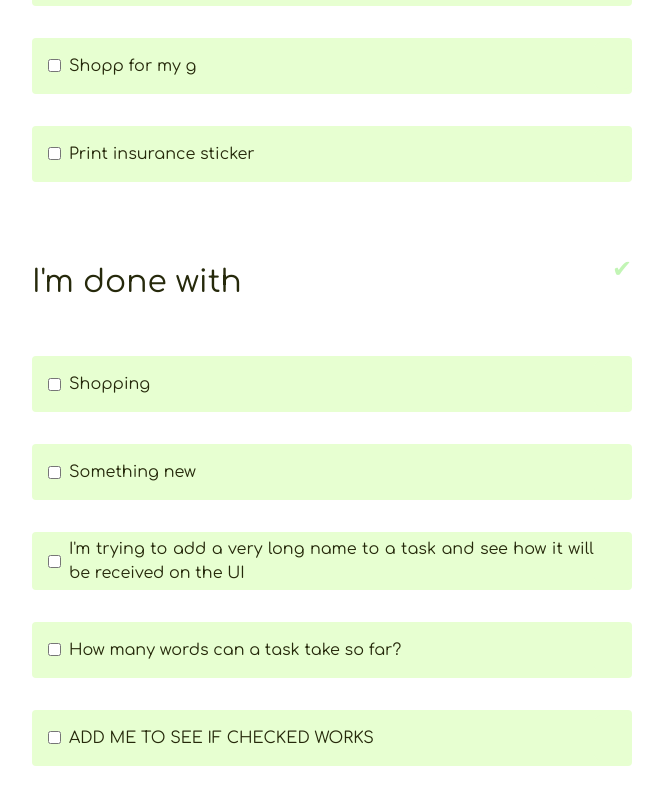
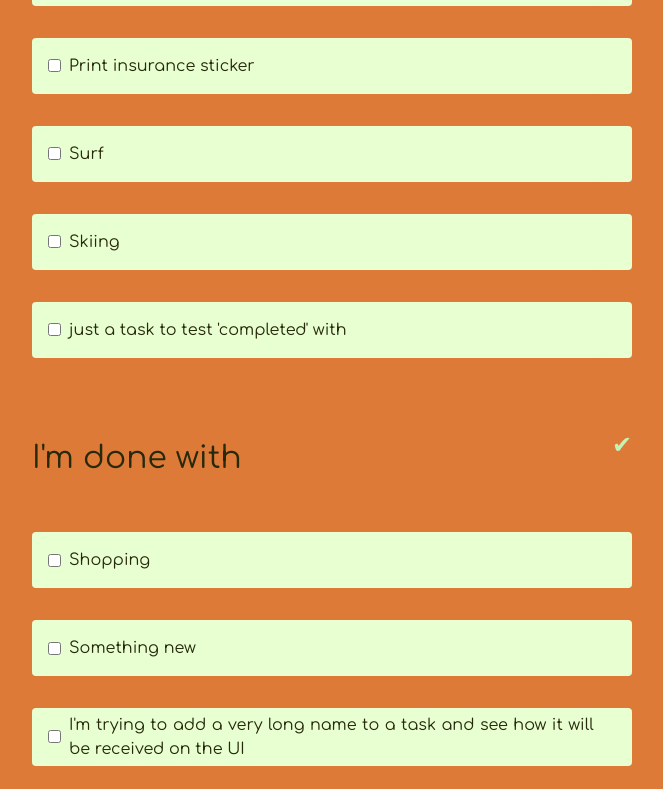
Before and after one commit to gatere-kinyanjui/ts-rct, a React (Vite) app: page / in a window 1280 px wide. Shown: the part 2011-2800 px from the top of the page, without its empty margins (308-971 px from the left). Built offline with nearby package versions, Linux system fonts and the light colour scheme; data requests are answered from the project's data file.

Commit message:
toggles edit modal

```diff
--- a/data/db.json
+++ b/data/db.json
@@ -140,7 +140,7 @@
       "id": "vInAjOo8rfhxb8_fgB1M2",
       "taskName": "Test",
       "deadline": 0,
-      "status": "incomplete"
+      "status": "complete"
     },
     {
       "id": "oq18tWd9nXEIcPeUg3b8p",
@@ -225,6 +225,24 @@
       "taskName": "Print insurance sticker",
       "deadline": 0,
       "status": "incomplete"
+    },
+    {
+      "id": "rh6sqP-YzqsNVUXODshEO",
+      "taskName": "Surf",
+      "deadline": 0,
+      "status": "incomplete"
+    },
+    {
+      "id": "RU2dBSEtmpREbDLuhS2Kt",
+      "taskName": "Skiing",
+      "deadline": 0,
+      "status": "incomplete"
+    },
+    {
+      "id": "E_gAbRNVS6Krx7MAmgKlf",
+      "taskName": "just a task to test 'completed' with",
+      "deadline": 0,
+      "status": "incomplete"
     }
   ],
   "users": [
--- a/package.json
+++ b/package.json
@@ -10,11 +10,13 @@
   },
   "dependencies": {
     "react": "^18.2.0",
-    "react-dom": "^18.2.0"
+    "react-dom": "^18.2.0",
+    "react-modal": "^3.16.1"
   },
   "devDependencies": {
     "@types/react": "^18.0.26",
     "@types/react-dom": "^18.0.9",
+    "@types/react-modal": "^3.13.1",
     "@vitejs/plugin-react": "^3.0.0",
     "typescript": "^4.9.3",
     "vite": "^4.0.0"
--- a/src/App.css
+++ b/src/App.css
@@ -21,6 +21,8 @@
   gap: 5rem;
   flex-direction: column;
   flex-wrap: wrap;
+  /* width: 100%;
+  max-width: 600px; */
 }
 
 .headerContainer {
@@ -43,7 +45,7 @@
   border-bottom: 1px solid rgb(166, 233, 31);
   width: 400px;
   background-color: inherit;
-  color: black;
+  /* color: rgb(166, 233, 31); */
   font-family: "Comfortaa", cursive;
   /* flex: 1 1 40ch; */
 }
@@ -97,6 +99,8 @@ button:focus-visible {
   flex-direction: row;
   justify-content: space-between;
   font-weight: 100;
+  align-items: center;
+  align-content: center;
 }
 
 .completeTasks {
@@ -214,12 +218,17 @@ span {
 
 /* MODAL STYLES */
 .modalContainer {
-  display: none;
+  /* display: flex; */
+  /* justify-content: center; */
+  /* align-items: center; */
   position: fixed;
   width: 100%;
-  min-width: 300px;
+  min-width: 400px;
+  height: 100%;
+  max-height: 400px;
   inset: 0;
-  background-color: rgba(0, 0, 0, 0.4);
+  background-color: rgba(0, 0, 0, 0.5);
+  font-family: "Comfortaa", cursive;
 }
 
 .confirmEditedTodo {
--- a/src/App.tsx
+++ b/src/App.tsx
@@ -12,7 +12,8 @@ import {
 import Incomplete from "./components/Incomplete/Incomplete";
 import Complete from "./components/Complete/Complete";
 import AddTodo from "./components/AddTodo/AddTodo";
-import Modal from "./components/Modal/Modal";
+
+import EditModal from "./components/EditModal/EditModal";
 
 function App() {
   // const [task, setTask] = useState<string>("");
@@ -20,6 +21,8 @@ function App() {
   // const [todoList, setTodoList] = useState<ITask[]>([]);
   const [incompleteTodos, setIncompleteTodos] = useState<ITask[]>([]);
   const [completeTodos, setCompleteTodos] = useState<ITask[]>([]);
+
+  const [showModal, setShowModal] = useState<boolean>(false);
 
   // const alternativeChange = (text: string | number): void => {
   //   if (typeof text === "string") {
@@ -84,8 +87,19 @@ function App() {
     console.log("one ring to rule them all!");
   };
 
-  const showEditModal = () => {
-    alert("i'm gon surface right here");
+  // const showEditModal = () => {
+  //   setShowModal(true);
+  //   console.log("i'm gon surface right there");
+  // };
+  // const hideEditModal = () => {
+  //   setShowModal(false);
+  //   console.log("oops, i'm gone");
+  // };
+
+  const toggleEditModal = () => {
+    setShowModal(!showModal);
+
+    console.log("togglinnnng");
   };
 
   return (
@@ -97,7 +111,14 @@ function App() {
         <div className="incompleteTasks">
           <div className="deleteOrEdit">
             <h3>I plan to</h3>
-            <button className="editMode" onClick={showEditModal}>
+            <button
+              className="editMode"
+              onClick={
+                toggleEditModal
+                // showEditModal
+                // hideEditModal
+              }
+            >
               &#9997;
             </button>
             <button
@@ -126,8 +147,15 @@ function App() {
             handleStatus={handleStatus}
           />
         </div>
-
-        <Modal />
+        {/* <Modal isOpen={showModal}> */}
+        {showModal && (
+          <EditModal
+            toggleEditModal={toggleEditModal}
+            // showEditModal={showEditModal}
+            // hideEditModal={hideEditModal}
+          />
+        )}
+        {/* </Modal> */}
       </div>
     </div>
   );
--- a/src/index.css
+++ b/src/index.css
@@ -23,13 +23,15 @@
 
 html {
   font-size: 100%;
-} /*16px*/
+}
 
 body {
   font-family: "Comfortaa", sans-serif;
   font-weight: 400;
   line-height: 1.75;
   background-color: rgb(255, 255, 255);
+  background-color: rgba(214, 95, 15, 0.829);
+
   color: #26290b;
 }
 
```
Also changed, not shown: 1 other file (tests, documents, lock files or other folders).
